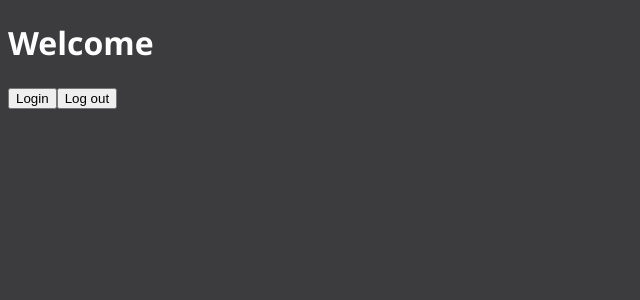
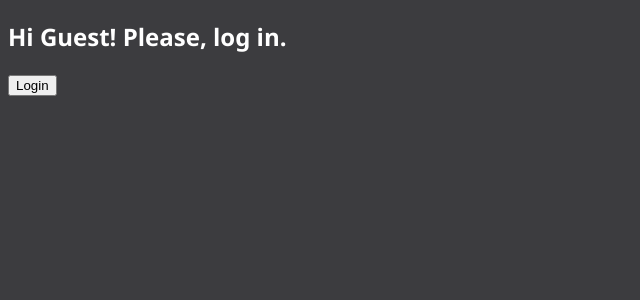
Before and after one commit to FernandoROL/my-first-react-app, a React (Create React App) app: page / in a window 1280 px wide. Shown: the top 300 px of the page, without its empty margins (0-640 px from the left). Built offline with nearby package versions, Linux system fonts and the light colour scheme.

Commit message:
fith class

```diff
--- a/src/App.js
+++ b/src/App.js
@@ -1,11 +1,37 @@
 import React, { Component } from "react";
-import Member from "./components/member";
 
-class App extends Component{
-  render(){
-    return(
+class App extends Component {
+
+  constructor(props) {
+    super(props);
+    this.state = {
+      status: false,
+      name: props.name
+    }
+
+    this.log = this.log.bind(this);
+  }
+
+  log(){
+    this.state.status ?
+    this.setState({status: false, name: ''}) :
+    this.setState({status: true, name: prompt('Name:')})
+  }
+
+  render() {
+    return (
       <div>
-        <Member></Member>
+        {this.state.status ?
+          <div>
+            <h1>Welcome, {this.state.name}!</h1>
+            <button onClick={this.log}>Logout</button>
+          </div>
+          :
+          <div>
+            <h2>Hi Guest! Please, log in.</h2>
+            <button onClick={this.log}>Login</button>
+          </div>
+        }
       </div>
     );
   }
--- a/src/components/member/index.js
+++ /dev/null
@@ -1,31 +0,0 @@
-import React, { Component } from "react";
-
-class Member extends Component {
-
-    constructor(props) {
-        super(props);
-        this.state = {
-            name: props.name,
-        }
-    }
-
-    entrar(name) {
-        this.setState({ name: name });
-    }
-
-    render() {
-        return (
-            <div>
-                <h1>Welcome {this.state.name}</h1>
-                <button onClick={() => this.entrar(prompt('Name:'))}>
-                    Login
-                </button>
-                <button onClick={() => this.setState({ name: '' })}>
-                    Log out
-                </button>
-            </div>
-        );
-    }
-}
-
-export default Member;
```
